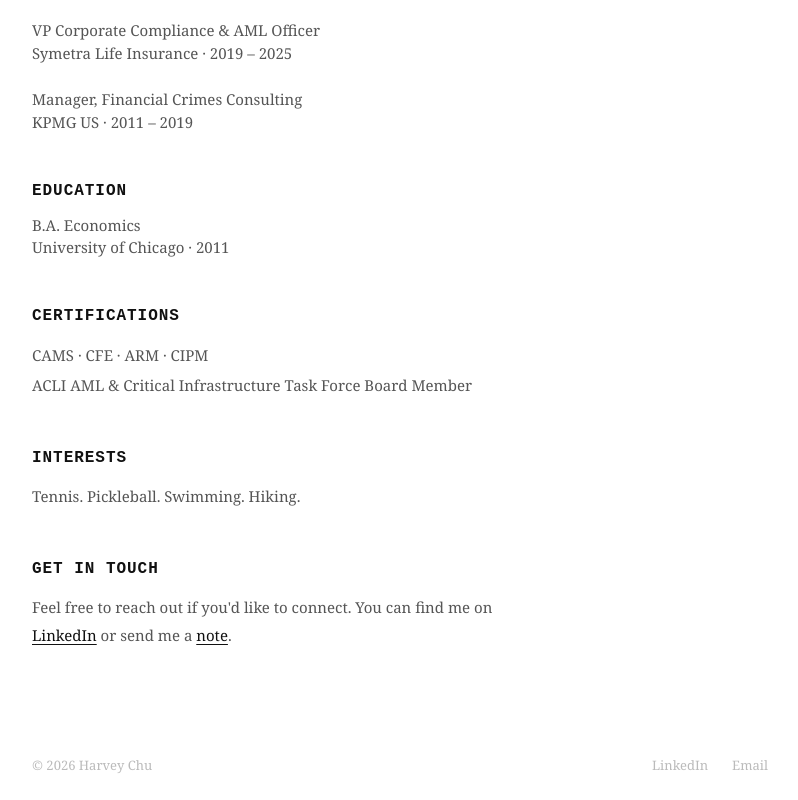
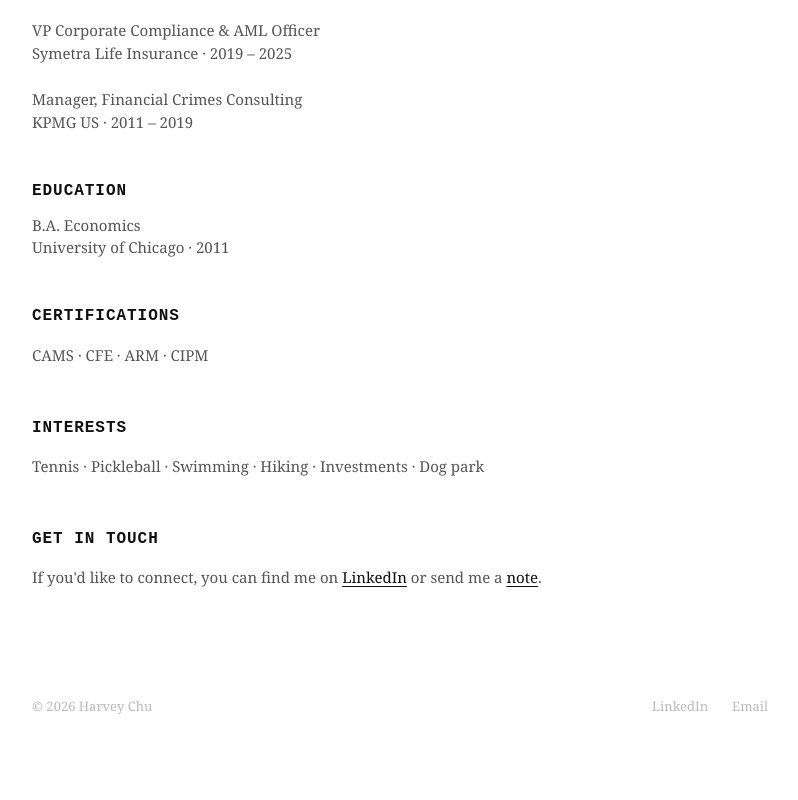
Before and after one commit to understandmykiwi/my-portfolio, a SvelteKit app: page / in a window 1280 px wide. Shown: the part 737-1537 px from the top of the page, without its empty margins (240-1038 px from the left). After the commit the page ends 1479 px from the top, so only its background shows below. Built offline with nearby package versions, Linux system fonts and the light colour scheme.

Commit message:
update page content

```diff
--- a/src/routes/+page.svelte
+++ b/src/routes/+page.svelte
@@ -24,14 +24,14 @@
 </div>
 
 <p class="section-label">Certifications</p>
-<p class="plain-text">CAMS · CFE · ARM · CIPM<br>ACLI AML & Critical Infrastructure Task Force Board Member</p>
+<p class="plain-text">CAMS · CFE · ARM · CIPM</p>
 
 <p class="section-label">Interests</p>
-<p class="plain-text">Tennis. Pickleball. Swimming. Hiking.</p>
+<p class="plain-text">Tennis · Pickleball · Swimming · Hiking · Investments · Dog park</p>
 
 <p class="section-label">Get in touch</p>
 <p class="contact-text">
-  Feel free to reach out if you'd like to connect. You can find me on
+ If you'd like to connect, you can find me on
   <a href="https://www.linkedin.com/in/harveychu/" target="_blank">LinkedIn</a>
   or send me a <a href="mailto:hello@harveychu.com">note</a>.
 </p>
--- a/src/routes/about/+page.svelte
+++ b/src/routes/about/+page.svelte
@@ -1,9 +1,8 @@
 <h1>About.</h1>
 
 <div class="about-text">
-  <p>I've spent 15+ years helping financial institutions make sense of increasingly complex regulatory environments — building AML programs, sanctions frameworks, and compliance teams that hold up under scrutiny.</p>
-  <p>Most of my career has sat at the intersection of compliance and technology. I've worked closely with data science, engineering, and legal teams to modernize how institutions detect and respond to financial crime — not just check boxes.</p>
-  <p>I'm based in Seattle. Outside of work, I try to spend as much time as possible outdoors.</p>
+  <p>I help financial institutions make sense of increasingly complex regulatory environments and lead teams that implement legal requirements. I've worked closely with data science, engineering, and legal teams to modernize how institutions detect and respond to financial crime — not just check boxes.</p>
+  <p>I'm based in the Seattle / Bellevue, WA area. Outside of work, I try to spend as much time as possible outdoors.</p>
 </div>
 
 <style>
```
